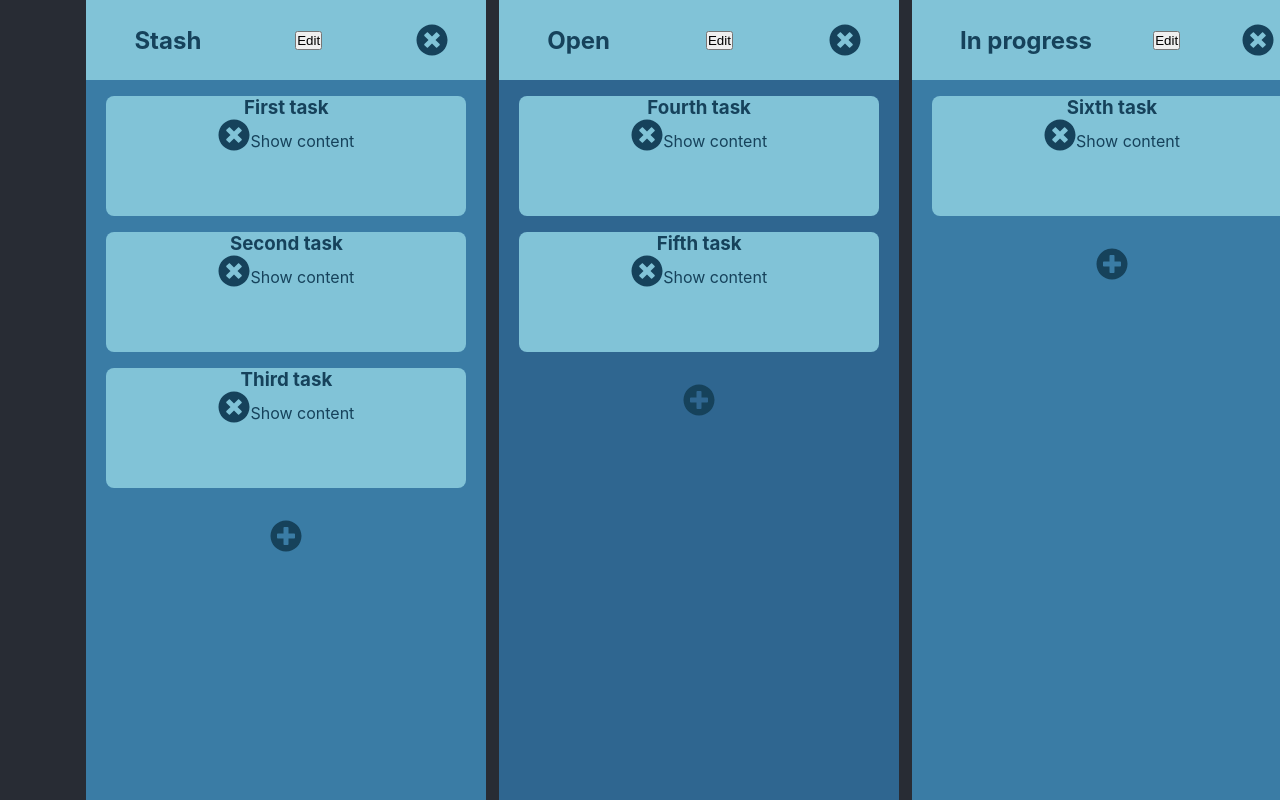
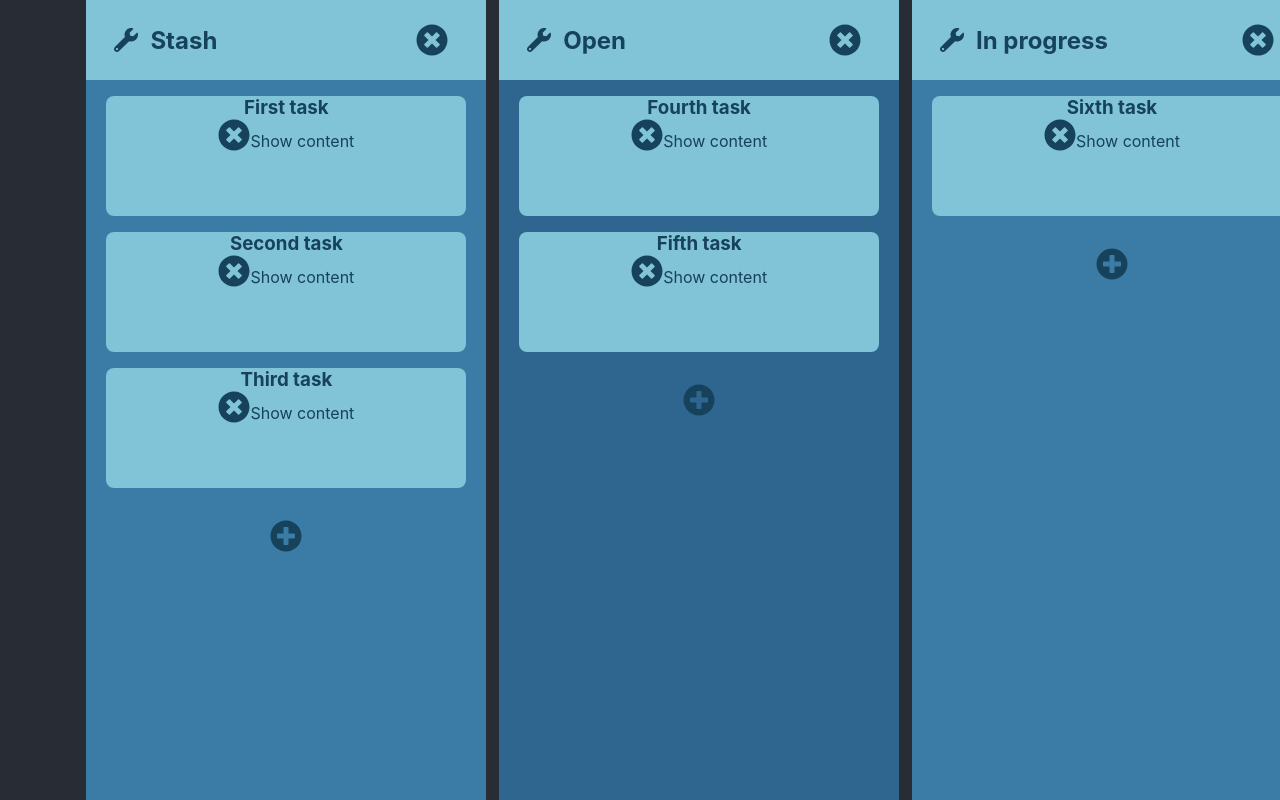
Before and after one commit to mrampazz/kanban-organiser, a React (Create React App) app: page / in a window 1280 px wide. Built offline with nearby package versions, Linux system fonts and the light colour scheme.

Commit message:
Added edit buttons

```diff
--- a/src/assets/Column.css
+++ b/src/assets/Column.css
@@ -19,7 +19,8 @@
 }
 
 .title {
-    margin-left: 2em;
+    margin-left: .5em;
+    float: left;
 }
 
 .button {
@@ -60,8 +61,20 @@ h2 {
 }
 
 .input-text {
-    background: transparent;
+    background: red;
     border: none;
     font-size: 24px;
     font-weight: bold;
+
 }
+
+.edit-button {
+    margin-left: .5em;
+    font-size: 24px;
+}
+
+.header-title {
+    margin-left: 1em;
+    display: flex;
+    align-items: center;
+}
--- a/src/components/Column.js
+++ b/src/components/Column.js
@@ -1,7 +1,7 @@
 import React from 'react';
 import Task from './Task';
 import { FontAwesomeIcon } from '@fortawesome/react-fontawesome'
-import { faTimesCircle, faPlusCircle } from '@fortawesome/free-solid-svg-icons'
+import { faTimesCircle, faPlusCircle, faWrench } from '@fortawesome/free-solid-svg-icons'
 import '../assets/Column.css';
 import '../assets/Std.css';
 
@@ -72,8 +72,10 @@ class Column extends React.Component {
         return (
             <div className="column text-color">
                 <div className="column-header task-bg">
-                    <h2 className="title">{this.props.txt}</h2>
-                    <button onClick={this.handleEditMode} >Edit</button>
+                    <div className="header-title">
+                        <FontAwesomeIcon className="edit-button" icon={faWrench} onClick={this.handleEditMode}></FontAwesomeIcon>
+                        <h2 className="title">{this.props.txt}</h2>
+                    </div>
                     <FontAwesomeIcon className="button" icon={faTimesCircle} size="2x" onClick={() => this.props.onDelete(this.props.id)} />
                 </div>
                 <div className={contentClass.join(' ')}>
```
